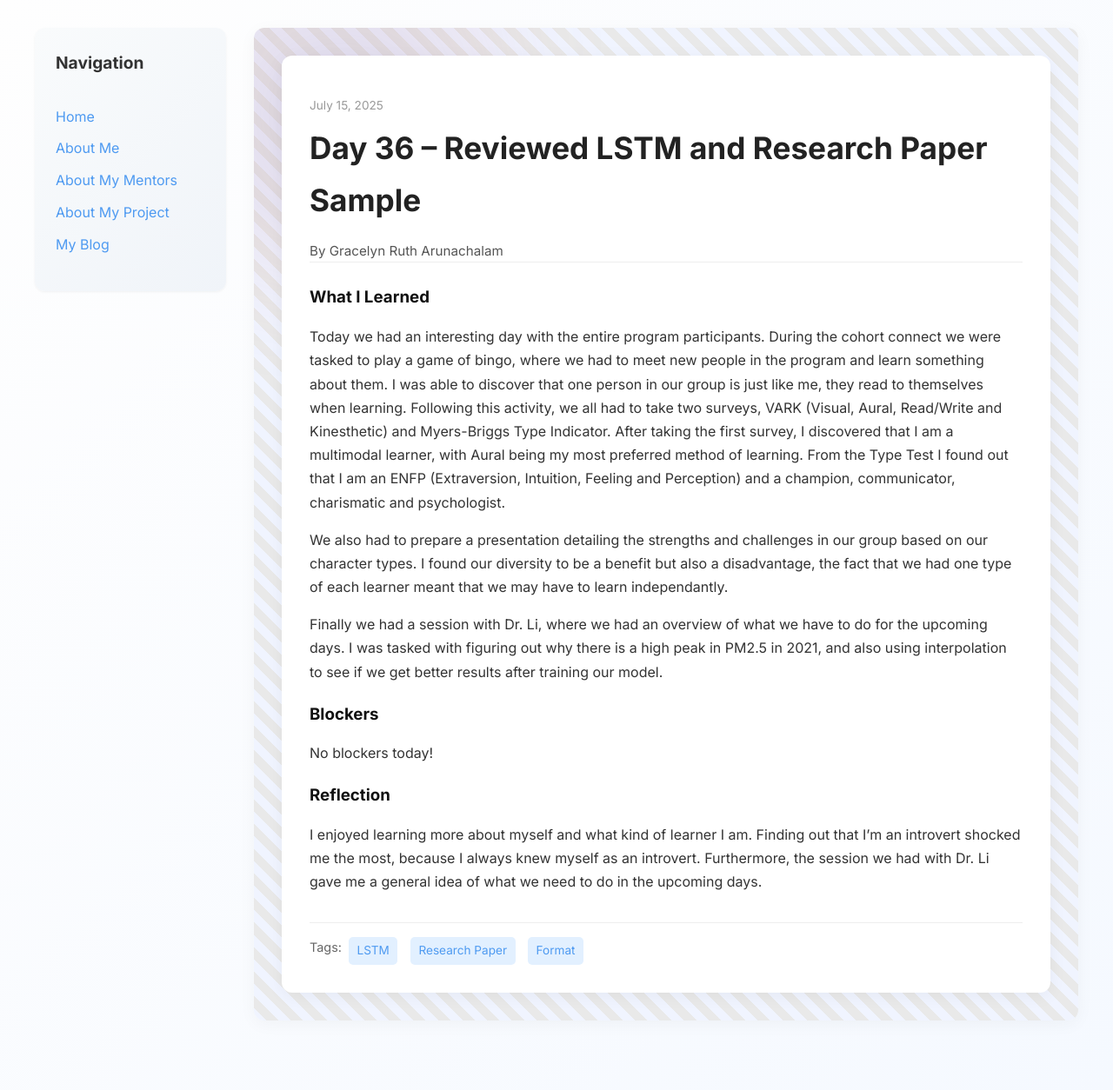
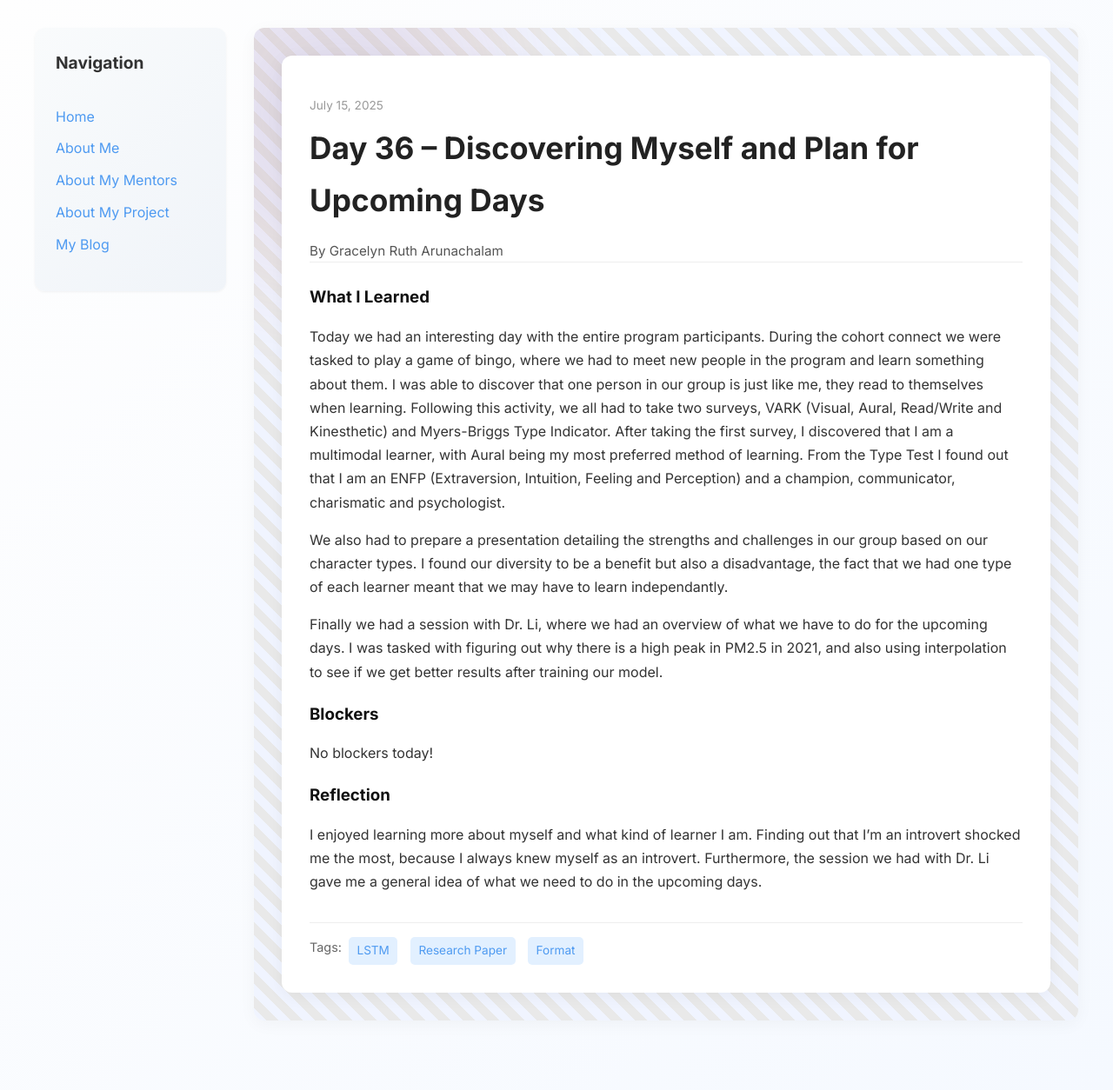
Before and after one commit to GracelynRuth/GracelynRuth.github.io, a Jekyll site: the page built from _posts/2025-07-15-day-36.md, in a window 1280 px wide. Shown: the whole page at 87% size. Built offline with Jekyll 4.4.1, drawn with Linux system fonts in a browser that asks for light colours.

Commit message:
Update 2025-07-15-day-36.md

```diff
--- a/_posts/2025-07-15-day-36.md
+++ b/_posts/2025-07-15-day-36.md
@@ -1,6 +1,6 @@
 ---
 layout: post
-title: "Day 36 – Reviewed LSTM and Research Paper Sample"
+title: "Day 36 – Discovering Myself and Plan for Upcoming Days"
 date: 2025-07-15
 author: Gracelyn Ruth Arunachalam
 permalink: /day36.html
```
